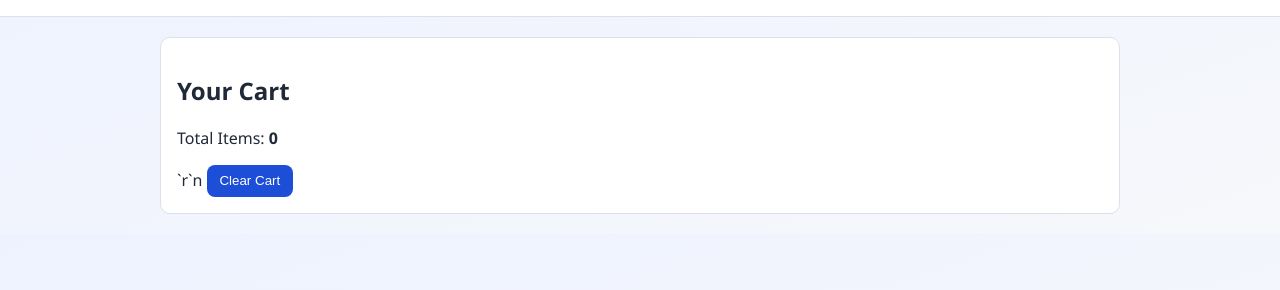
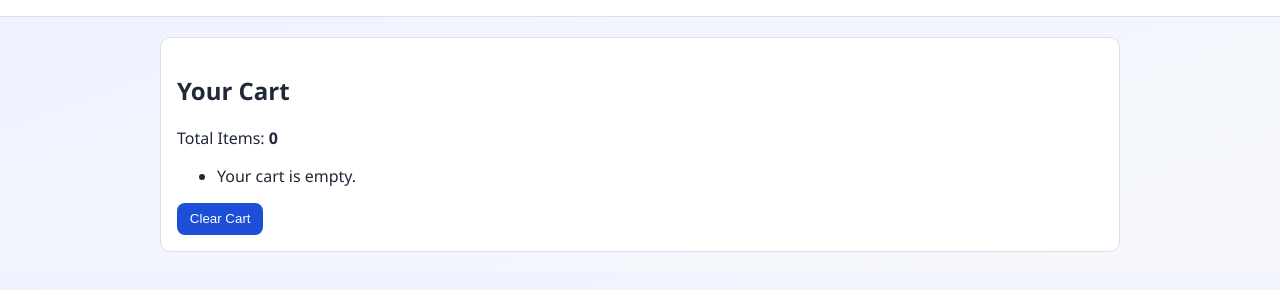
Before and after one commit to rafeq0/shopsmart, a plain HTML site: page pages/cart.html in a window 1280 px wide. Both pictures are taken after a click on the button "Clear Cart". Shown: the part 102-392 px from the top of the page. Drawn offline with Linux system fonts and the light colour scheme.

Commit message:
fix(cart): repair cart page rendering after SS-3 completion

```diff
--- a/js/app.js
+++ b/js/app.js
@@ -76,7 +76,13 @@ function setupProductCatalog() {
   });
 }
 
-function clearCart() {`r`n  saveCart([]);`r`n  updateCartCount();`r`n  setupCartPage();`r`n}`r`n`r`nfunction setupCartPage() {
+function clearCart() {
+  saveCart([]);
+  updateCartCount();
+  setupCartPage();
+}
+
+function setupCartPage() {
   const itemsContainer = document.getElementById("cart-items");
   const totalItems = document.getElementById("total-items");
   if (!itemsContainer || !totalItems) return;
@@ -86,10 +92,16 @@ function clearCart() {`r`n  saveCart([]);`r`n  updateCartCount();`r`n  setupCart
 
   if (!cart.length) {
     itemsContainer.innerHTML = "<li>Your cart is empty.</li>";
-    return;
+  } else {
+    itemsContainer.innerHTML = cart
+      .map((item) => `<li>${item.name} - $${item.price.toFixed(2)}</li>`)
+      .join("");
   }
 
-  itemsContainer.innerHTML = cart`r`n    .map((item) => `<li>${item.name} - ${item.price.toFixed(2)}</li>`)`r`n    .join("");`r`n`r`n  const clearBtn = document.getElementById("clear-cart");`r`n  if (clearBtn) {`r`n    clearBtn.onclick = clearCart;`r`n  }
+  const clearBtn = document.getElementById("clear-cart");
+  if (clearBtn) {
+    clearBtn.onclick = clearCart;
+  }
 }
 
 setupRegistration();
--- a/pages/cart.html
+++ b/pages/cart.html
@@ -20,7 +20,8 @@
     <div class="card">
       <h2>Your Cart</h2>
       <p>Total Items: <strong id="total-items">0</strong></p>
-      <ul id="cart-items"></ul>`r`n      <button id="clear-cart" class="btn" type="button">Clear Cart</button>
+      <ul id="cart-items"></ul>
+      <button id="clear-cart" class="btn" type="button">Clear Cart</button>
     </div>
   </main>
   <script src="../js/app.js"></script>
```
